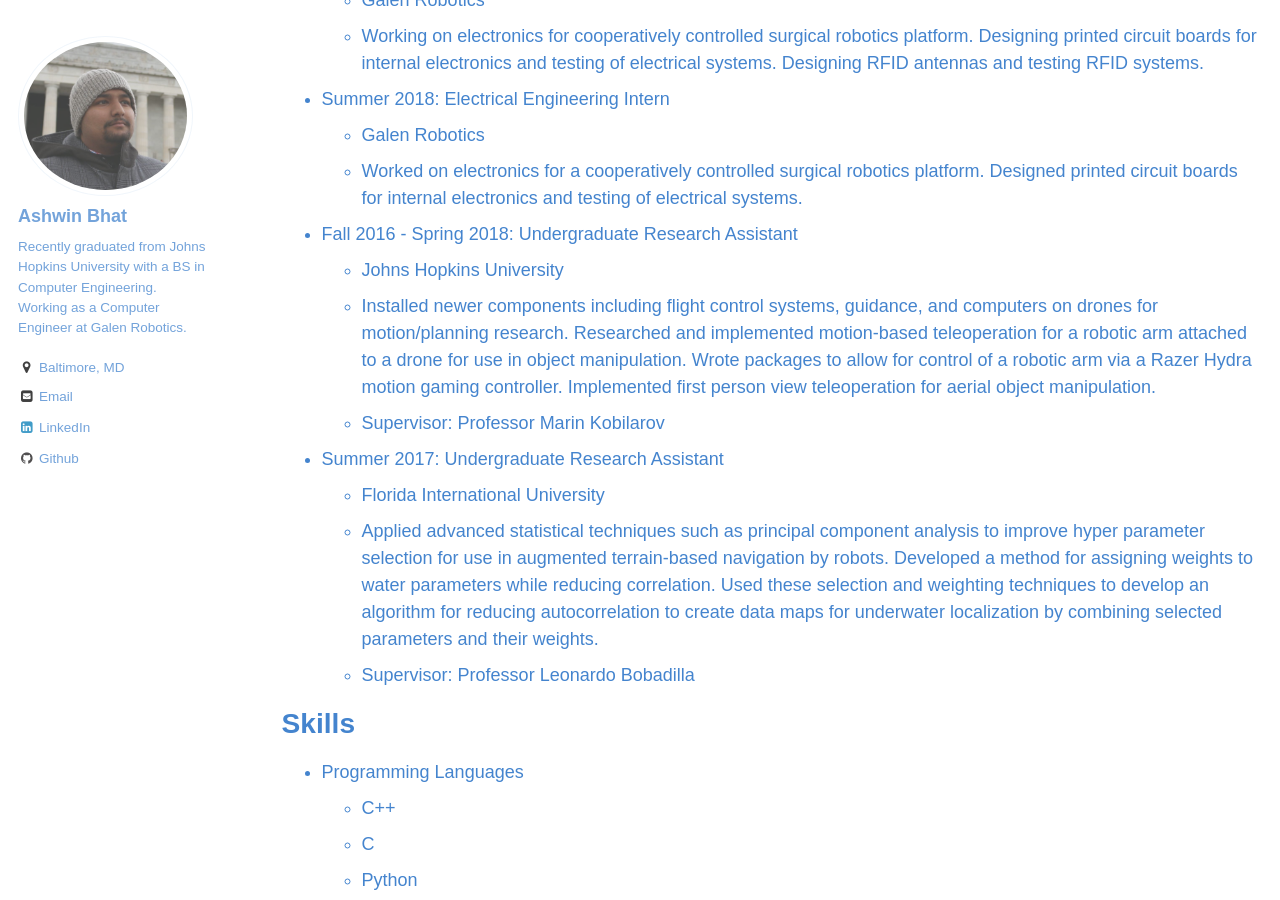
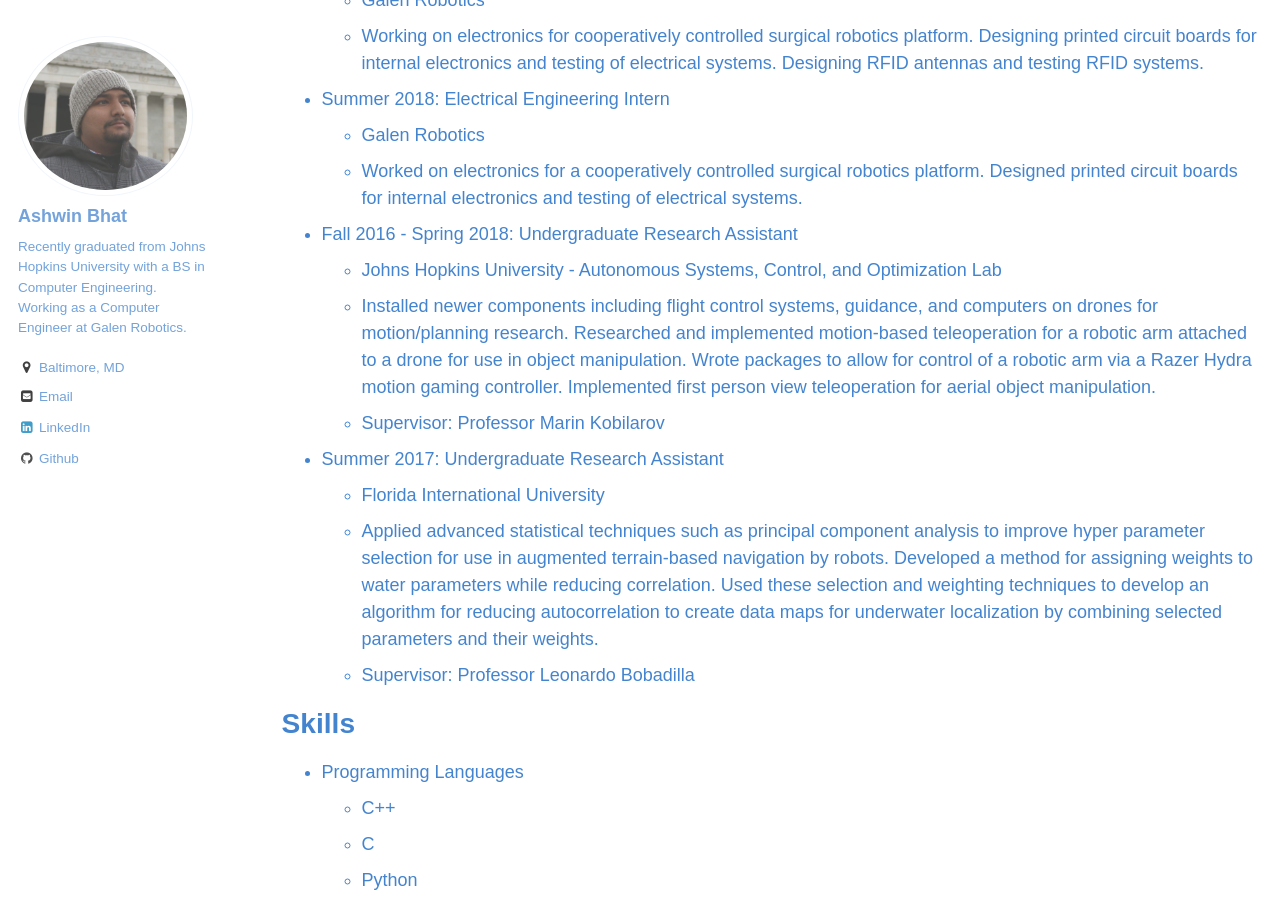
Before and after one commit to The-Shwin/the-shwin.github.io, a Jekyll site: the page built from _pages/cv.md, in a window 1280 px wide and 900 px high, scrolled down 628 px. Built offline with Jekyll 4.4.1, drawn with Linux system fonts in a browser that asks for light colours; some web fonts are replaced.

Commit message:
Update cv.md

```diff
--- a/_pages/cv.md
+++ b/_pages/cv.md
@@ -27,7 +27,7 @@ Experience
   * Worked on electronics for a cooperatively controlled surgical robotics platform. Designed printed circuit boards for internal electronics and testing of electrical systems.
 
 * Fall 2016 - Spring 2018: Undergraduate Research Assistant
-  * Johns Hopkins University
+  * Johns Hopkins University - Autonomous Systems, Control, and Optimization Lab
   * Installed newer components including flight control systems, guidance, and computers on drones for motion/planning research. Researched and implemented motion-based teleoperation for a robotic arm attached to a drone for use in object manipulation. Wrote packages to allow for control of a robotic arm via a Razer Hydra motion gaming controller. Implemented first person view teleoperation for aerial object manipulation.
   * Supervisor: Professor Marin Kobilarov
 
```
